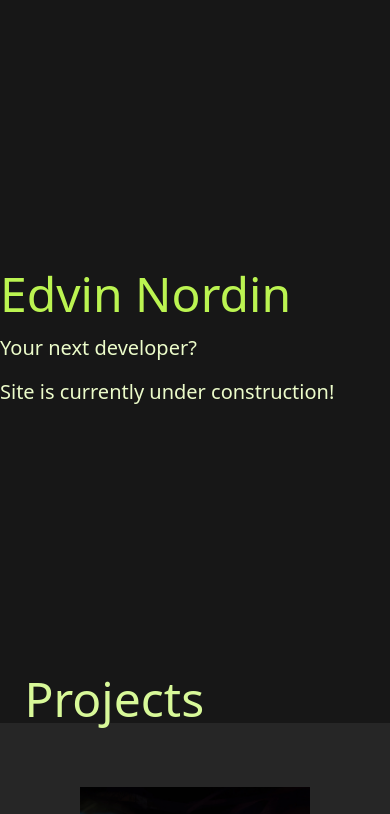
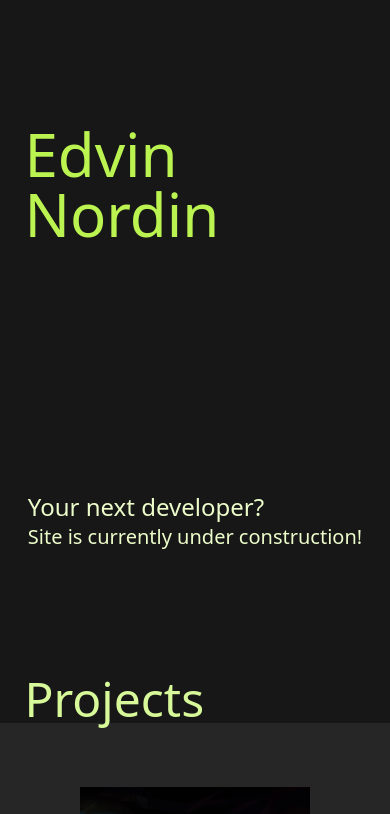
Before and after one commit to EdvinNordin/NuxtPortfolio, a Nuxt app: page / in a window 390 px wide. Shown: the top 814 px of the page. Built offline with nearby package versions, Linux system fonts and the light colour scheme.

Commit message:
mobile sexier

```diff
--- a/components/AboutSection.vue
+++ b/components/AboutSection.vue
@@ -4,12 +4,12 @@
     <h2 class="text-3xl pt-5 text-lime-200">Who am I?</h2>
     <p class="text-lg pt-5 mb-10">
       Hello and welcome to my website! I am a 26 years old passionate software
-      engineer located in Umeå that is always excited to learn new things! I am
-      intersted in game creation, computer graphics, web building and
-      visulization and have created several projects in these areas. I am
-      currently looking for a job as a developer and am open to any
-      opportunities that come my way. Check out some of my projects above if you
-      are interested!
+      engineer located in Umeå, Sweden that is always excited to learn new
+      things! I am intersted in game creation, computer graphics, web building
+      and visulization and have created several projects in these areas. I am
+      currently looking for work as a developer and am open to any opportunities
+      that come my way. Check out some of my projects above if you are
+      interested!
     </p>
   </div>
 </template>
--- a/components/HeroSection.vue
+++ b/components/HeroSection.vue
@@ -1,22 +1,20 @@
 <script setup></script>
 
 <template>
-  <div class="flex md:flex-row flex-col justify-around high">
-    <div class="flex flex-col items-start justify-center gap-4">
-      <h1 class="text-5xl text-lime-300">Edvin Nordin</h1>
-      <h1 class="text-xl">Your next developer?</h1>
+  <div
+    class="flex flex-col md:flex-row w-7/8 mx-auto h-[80vh] justify-around items-center"
+  >
+    <h1 class="text-6xl text-lime-300">Edvin Nordin</h1>
+    <div class="">
+      <h1 class="text-2xl">Your next developer?</h1>
       <h1 class="text-xl">Site is currently under construction!</h1>
     </div>
-    <!-- <img
+  </div>
+  <!-- <img
       src="/edvin.png"
       class="md:block hidden md:w-1/2 xl:w-1/3 h-auto object-contain"
       alt="Edvin Nordin"
     /> -->
-  </div>
 </template>
 
-<style scoped lang="scss">
-.high {
-  height: 80vh;
-}
-</style>
+<style scoped lang="scss"></style>
--- a/components/InfoProject.vue
+++ b/components/InfoProject.vue
@@ -13,30 +13,28 @@ function formatName(name) {
 
 <template>
   <div v-if="project && project.name" class="h-[80vh]">
-    <div
-      class="flex flex-row md:flex-row w-3/4 mx-auto justify-center align-center"
-    >
-      <div class="flex flex-col w-1/2">
+    <div class="flex flex-col md:flex-row w-7/8 md:w-3/4 mx-auto">
+      <div class="flex flex-col md:w-1/2">
         <h1 class="text-3xl text-lime-300">
           {{ formatName(project.name) }}
         </h1>
         <div class="">
           <p class="">{{ project.description }}</p>
         </div>
-        <div class="w-full md:w-auto">
-          <a :href="project.link" target="_blank">
-            <div class="">Link</div>
-          </a>
-          <a :href="project.repo" target="_blank">
-            <div class="">Github</div>
-          </a>
-        </div>
       </div>
       <img
         :src="project.image"
         :alt="project.name"
-        class="w-1/2 object-contain"
+        class="md:w-1/2 object-contain"
       />
+      <div class="w-full flex flex-row justify-around">
+        <a :href="project.link" target="_blank">
+          <div class="">Link</div>
+        </a>
+        <a :href="project.repo" target="_blank">
+          <div class="">Github</div>
+        </a>
+      </div>
     </div>
   </div>
 </template>
```
